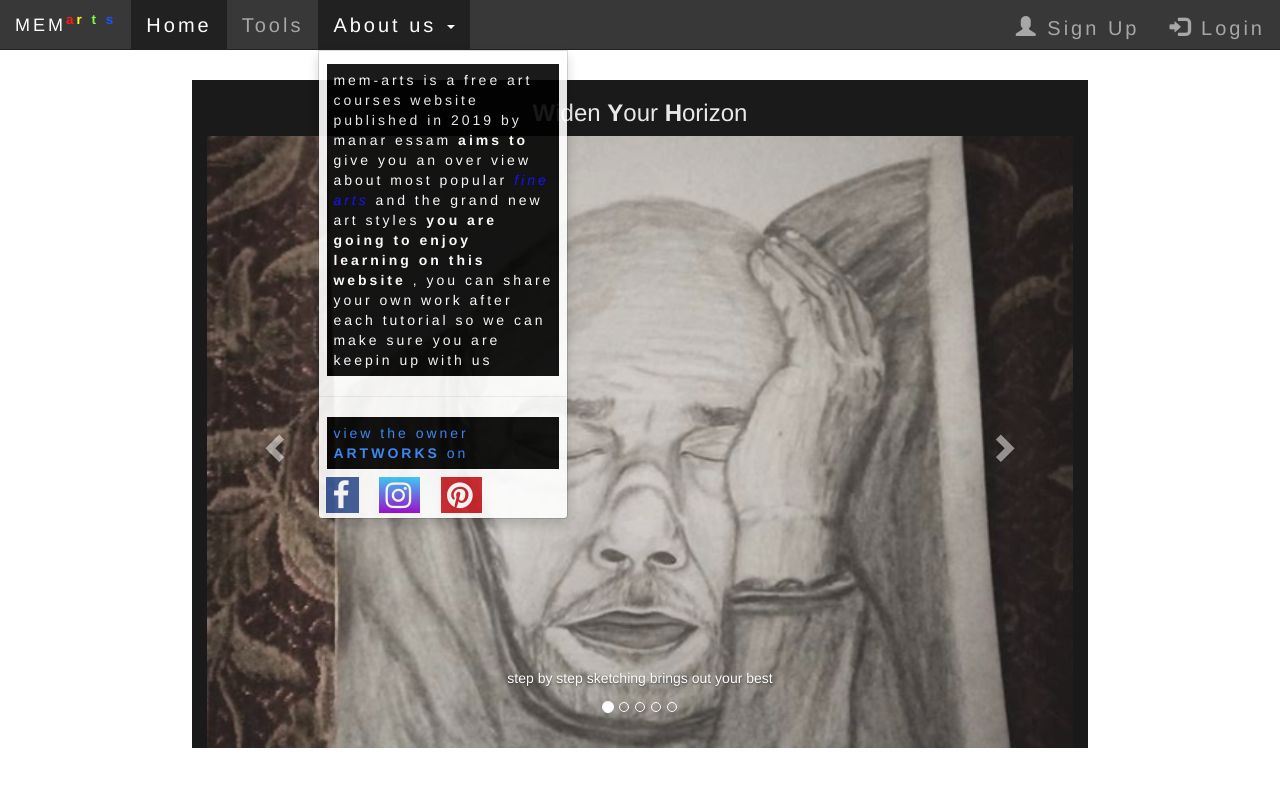
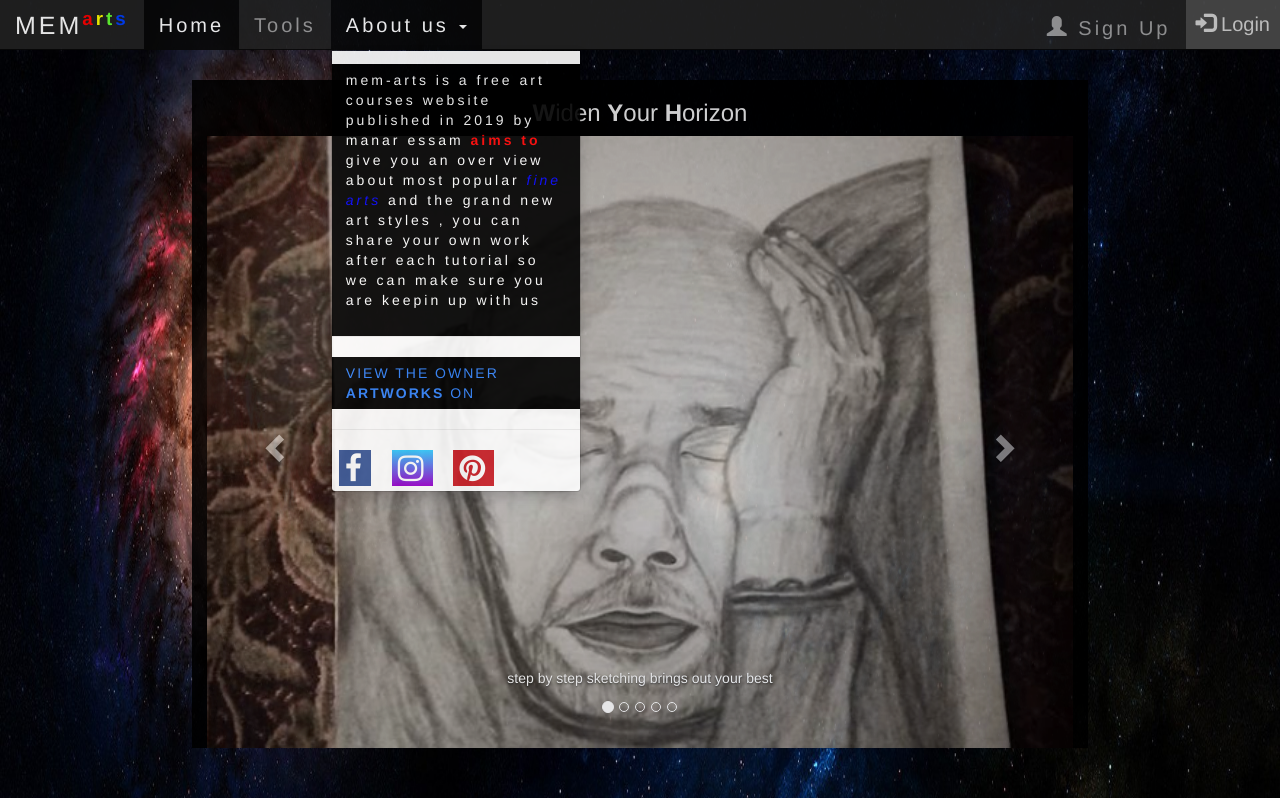
Before and after one commit to manaressam9/MEMarts, a plain HTML site: page index.html in a window 1280 px wide. Both pictures are taken after a click on the link "About us". Shown: the top 798 px of the page. Drawn offline with nearby package versions, Linux system fonts and the light colour scheme.

Commit message:
Update index.html

```diff
--- a/index.html
+++ b/index.html
@@ -11,7 +11,7 @@
 	<link rel="stylesheet" href="myWeb.css">
 
 </head>
-  <body>
+  <body style="background-image:url('g6.jpg')">
 
   <nav class="navbar navbar-inverse navbar-fixed-top" >
   <div class="container-fluid">
@@ -20,8 +20,7 @@
         <span class="icon-bar"></span>
         <span class="icon-bar"></span>
       </button>
-       <a class="navbar-brand"  style="color:white ">MEM<sup><b style="color:#ff0000">a</b><b style="color:#ffff00">r</b>
-	   <b style="color:#66ff33">t</b> <b style="color:#0040ff">s</b></sup></a>
+       <a class="navbar-brand"  style="color:white;font-size:25px ">MEM<sup><b style="color:#ff0000">a</b><b style="color:#ffff00">r</b><b style="color:#66ff33">t</b><b style="color:#0040ff">s</b></sup></a>
     </div>
     <div class="collapse navbar-collapse" id="myNavbar">
       <ul class="nav navbar-nav">
@@ -30,12 +29,15 @@
         <li class="dropdown">
           <a class="dropdown-toggle" data-toggle="dropdown" href="#">About us <span class="caret"></span></a>
           <ul class="dropdown-menu dropbx">
-            <li>mem-arts is a free art courses website published in 2019 by manar essam <strong>aims to</strong> give
-			 you an over view about most popular <em>fine arts</em> and the grand new art styles <strong>you are going to
-			 enjoy learning on this website</strong> , you can share your own work after each tutorial so we can make sure you are
+               <div style="background-color:black;color:white">
+            <li>mem-arts is a free art courses website published in 2019 by manar essam <strong style="color:red">aims to</strong> give
+			 you an over view about most popular <em>fine arts</em> and the grand new art styles , you can share your own work after each tutorial so we can make sure you are
 			 keepin up with us</li><hr>
-            <li style="color:#3385ff">view the owner <b>ARTWORKS</b> on</li>
-			<div >
+			   </div>
+			  <div style="background-color:black;color:white">
+            <li style="color:#3385ff;text-transform:uppercase;letter-spacing:2px">view the owner <b>ARTWORKS</b> on</li>
+			  </div><hr>
+			<div>
             <a href="#" class="fa fa-facebook icon" title="facebook"></a>
 			<a href="https://www.instagram.com/mem_art9/" class="fa fa-instagram icon" title="instagram"></a>
 			<a href="https://www.pinterest.com/manareldredy/" class="fa fa-pinterest icon" title="pinterest"></a>
@@ -45,12 +47,29 @@
       </ul>
       <ul class="nav navbar-nav navbar-right">
         <li><a href="index3.html"><span class="glyphicon glyphicon-user"></span> Sign Up</a></li>
-        <li><a href="index4.html"><span class="glyphicon glyphicon-log-in"></span> Login</a></li>
+        <li><button onclick="openForm()" class="open-button"><span class="glyphicon glyphicon-log-in"></span> Login</button></li>
       </ul>
     </div>
   </div>
 </nav>
+       <!-- pop out reg form -->
+      <div class="form-popup" id="myForm">
+  <form action="/action_page.php" class="form-container">
+    <h1 style="color:white">Login</h1>
 
+    <label for="text"><b>User Name </b></label>
+    <input type="text" placeholder="user name" id="text" required>
+
+    <label for="psw"><b>Password</b></label>
+    <input type="password" placeholder="Enter Password" id="psw" required style="margin-bottom:5px">
+    <input type="checkbox" value="remember" name="rmb" checked style="margin-bottom:19px">
+	    <b style="color:white">remember me</b>
+    <button type="submit" class="btn" onclick="location.href='next3.html';">Login</button>
+    <button type="button" class="btn cancel" onclick="closeForm()">Close</button>
+  </form>
+      </div>
+
+	   <!-- photo slider -->
 <div class="container" style="width:70% ; margin-top:80px ;background-color:black;opacity:0.9">
  <h3 style="text-align:center ; color:white ;opacity:0.9"><b>W</b>iden <b>Y</b>our <b>H</b>orizon</h3>
   <div id="myCarousel" class="carousel " >
@@ -115,6 +134,7 @@
     </a>
   </div>
 </div>
+    <!-- pre footer -->
  <div class="container-fluid ref" >
    <h1 style="text-align:center"><b> Art / Media Websites</b></h1>
     <nav style="text-align:center">
@@ -122,7 +142,7 @@
        <a href="https://www.instagram.com" class="fa fa-instagram icon" title="instagram"></a>
 	   <a href="https://www.pinterest.com" class="fa fa-pinterest icon" title="pinterest"></a>
 	</nav>
-  <div class="container ref" style="text-align:left;margin-top:8px">
+
      <h3><a href="https://www.ugallery.com" target="_blank" style="color:white"><b style="color:yellow">U</b>GALLERY</a></h3>
 	   <p>- original artworks <b style="color:yellow">selling</b> website</p>
 	 <h3><a href="https://www.artquid.com" target="_blank" style="color:white"><b>A</b>rtQuid</a></h3>
@@ -136,15 +156,16 @@
 	       width="100px" height="100px"></a></h3>
        <p>- it let’s potential buyers submit projects with specific criteria and the artists create
 	       proposals that fit to the clients need.The client then proceed to those his favorite and purchases it</p>
-  </div>
+
   </div>
   <footer>
   <h3>&copy; copyright 2019 MEM<sup><b style="color:#ff0000">a</b><b style="color:#ffff00">r</b>
 	   <b style="color:#66ff33">t</b> <b style="color:#0040ff">s</b></sup></h3>
  </footer>
-
+    <script type="text/javascript" src="mem.js"></script>
      <script src="jquery.js"></script>
     <script src="bootstrap.min.js"></script>
 	<script src="https://ajax.googleapis.com/ajax/libs/jquery/3.3.1/jquery.min.js"></script>
   </body>
+
 </html>
```
